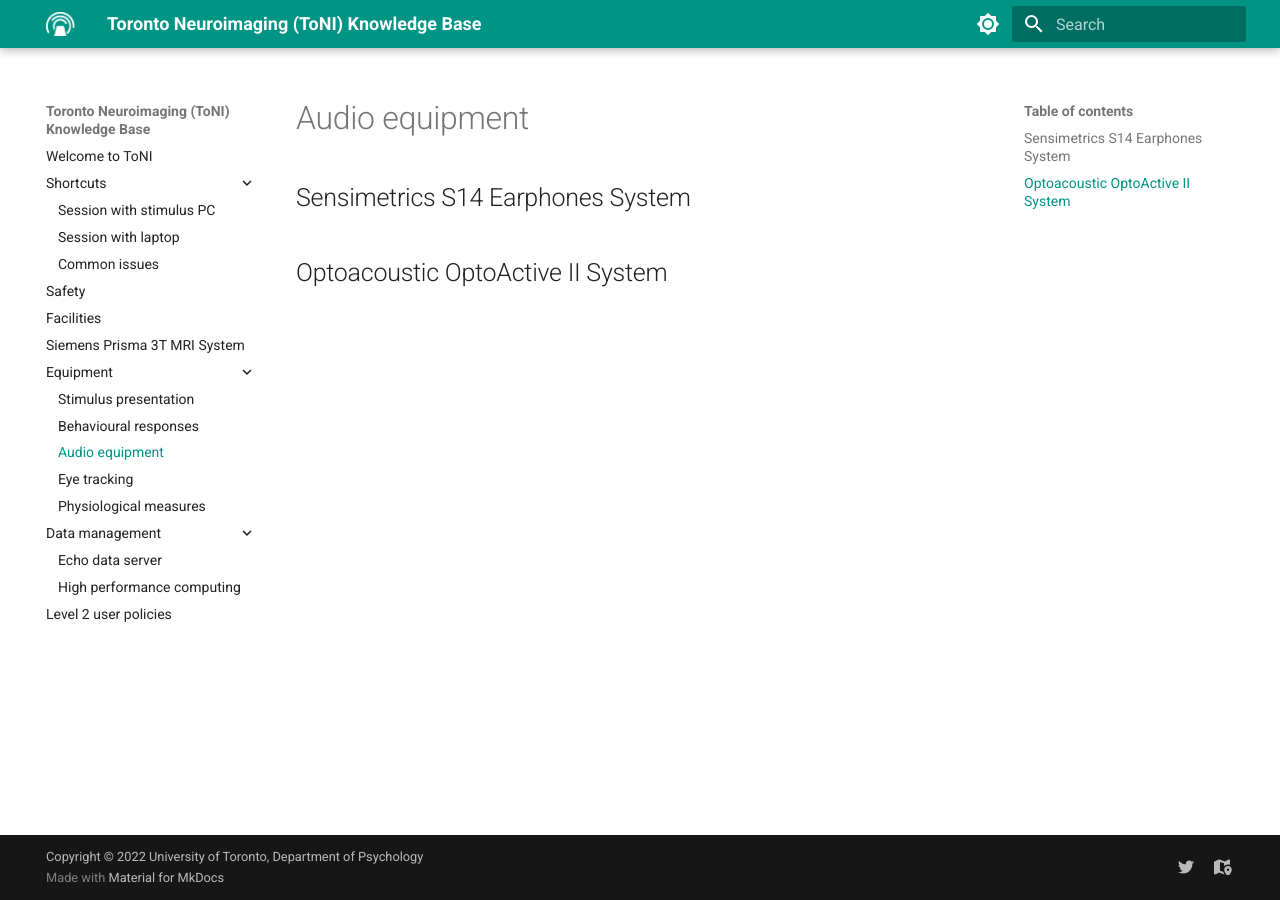
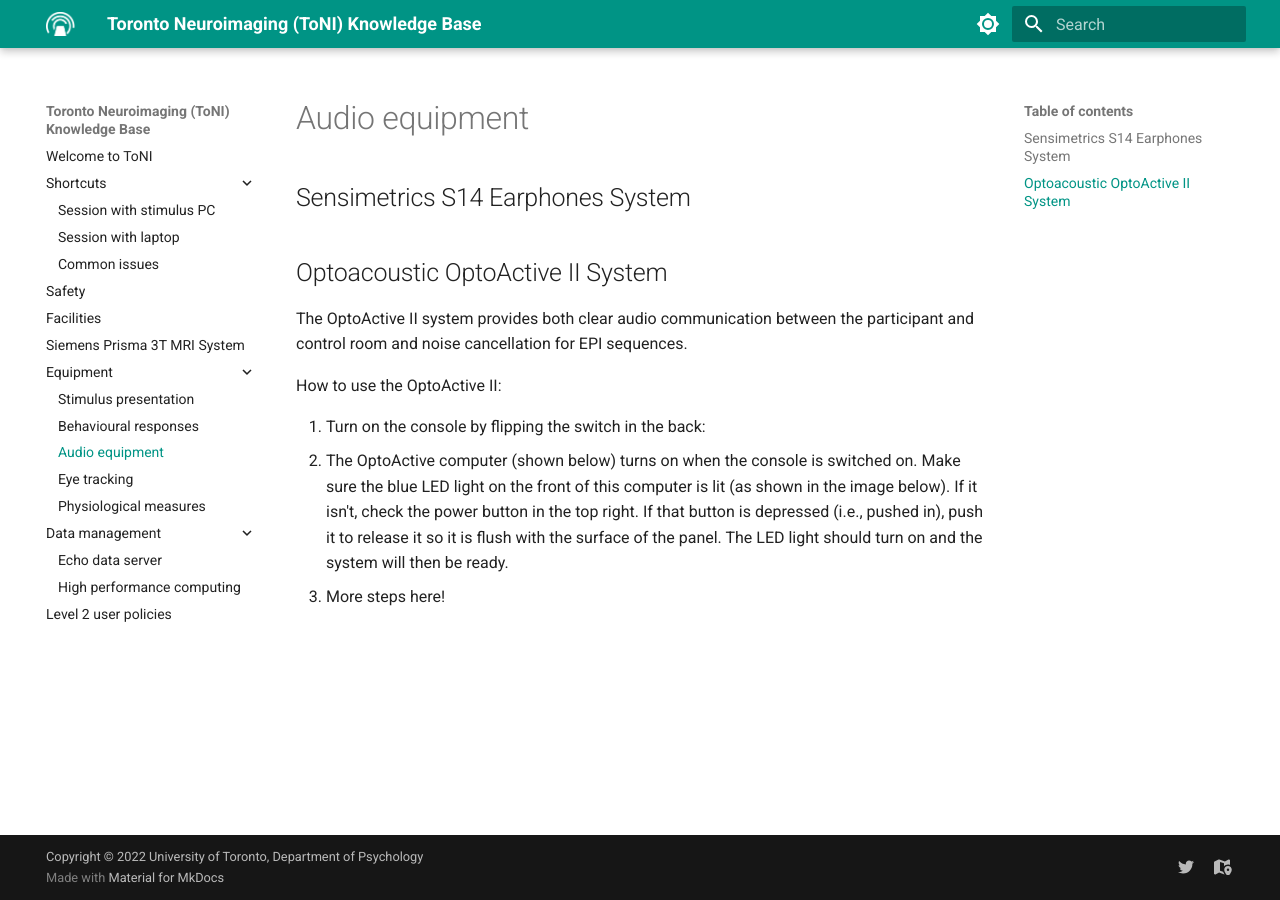
Before and after one commit to uoft-toni/uoft-toni.github.io, an MkDocs documentation site: the page built from docs/audio.md, in a window 1280 px wide. Built offline with MkDocs 1.6.1 and Material for MkDocs 9.7.7, drawn with Linux system fonts in a browser that asks for light colours.

Commit message:
Update audio.md

```diff
--- a/docs/audio.md
+++ b/docs/audio.md
@@ -5,3 +5,11 @@
 
 
 ## Optoacoustic OptoActive II System
+
+The OptoActive II system provides both clear audio communication between the participant and control room and noise cancellation for EPI sequences.
+
+How to use the OptoActive II:
+
+1. Turn on the console by flipping the switch in the back:
+2. The OptoActive computer (shown below) turns on when the console is switched on. Make sure the blue LED light on the front of this computer is lit (as shown in the image below). If it isn't, check the power button in the top right. If that button is depressed (i.e., pushed in), push it to release it so it is flush with the surface of the panel. The LED light should turn on and the system will then be ready.
+3. More steps here!
```
